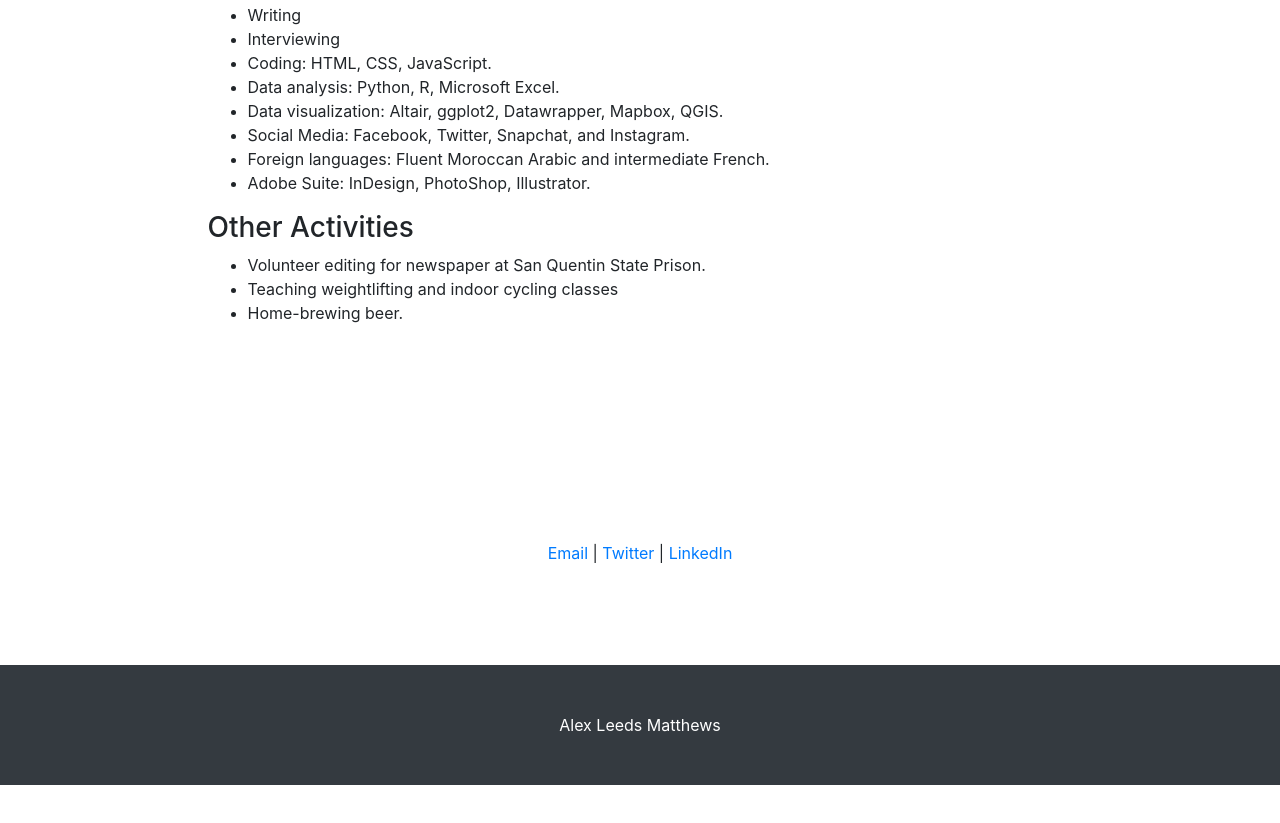
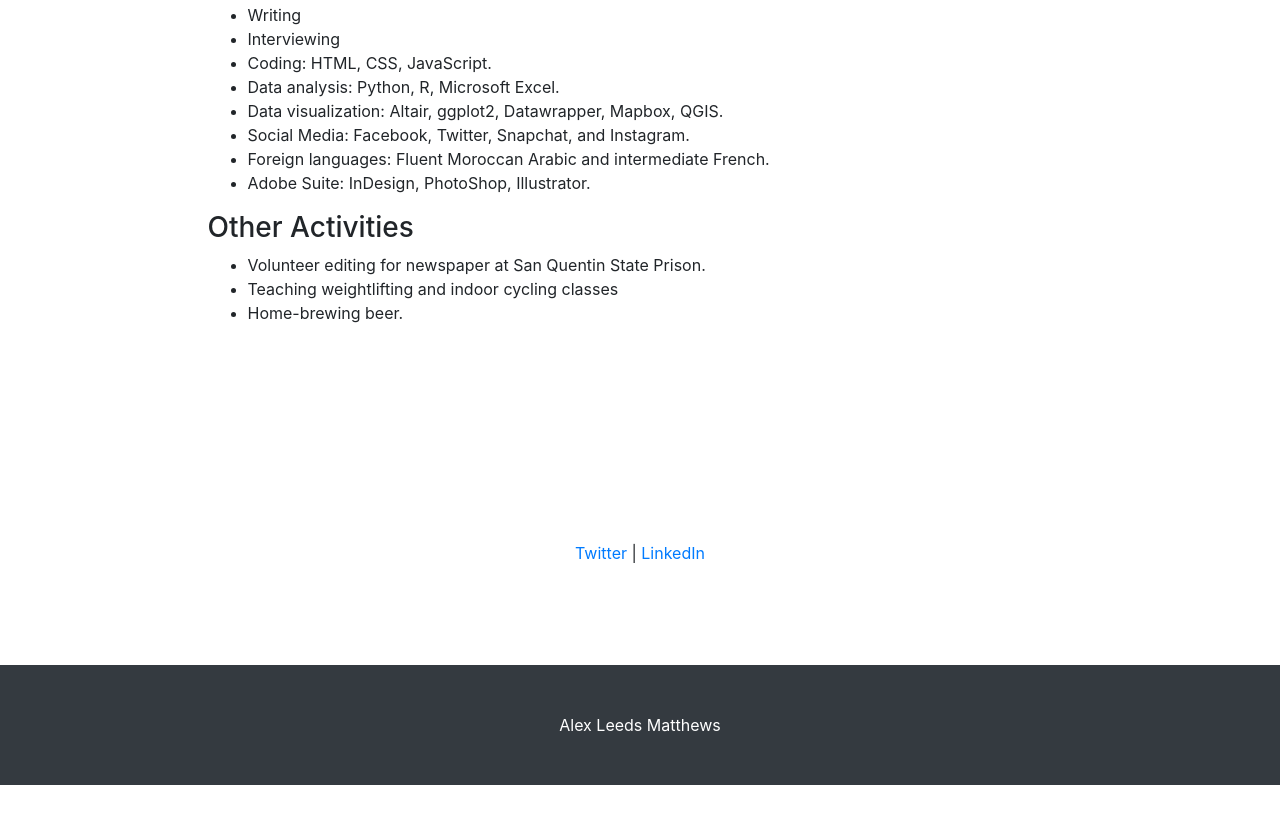
Before and after one commit to alexleedsmatthews/website, a website with bundled scripts: page index.html in a window 1280 px wide. Shown: the part 3763-4586 px from the top of the page. Built offline with nearby package versions, Linux system fonts and the light colour scheme.

Commit message:
get rid of email

```diff
--- a/index.html
+++ b/index.html
@@ -269,7 +269,7 @@
       <div class="container">
         <div class="row">
           <div class="col-lg-10 mx-auto text-center">
-            <a href="mailto:alexleedsmatthews@gmail.com">Email</a> | <a href="https://twitter.com/alex_leedsmatts">Twitter</a> | <a href="https://www.linkedin.com/in/alexleedsmatthews/">LinkedIn</a>
+            <a href="https://twitter.com/alex_leedsmatts">Twitter</a> | <a href="https://www.linkedin.com/in/alexleedsmatthews/">LinkedIn</a>
     </div>
           </div>
         </div>
```
